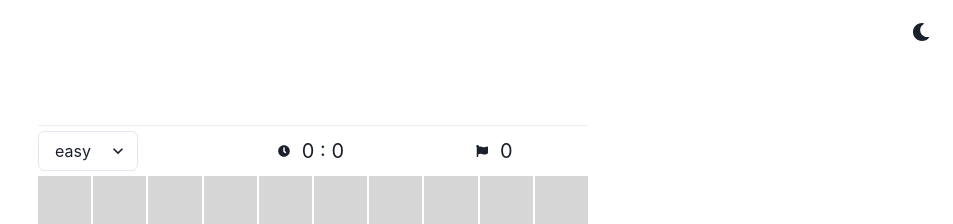
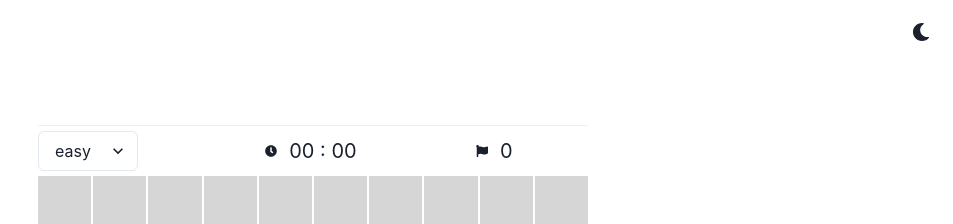
Before and after one commit to choshinyoung/minigames, a React (Create React App) app: page /MineSweeper in a window 1280 px wide. Shown: the top 224 px of the page, without its empty margins (327-1280 px from the left). Built offline with nearby package versions, Linux system fonts and the light colour scheme.

Commit message:
delete duplicated code

```diff
--- a/src/components/Clock.tsx
+++ b/src/components/Clock.tsx
@@ -10,7 +10,13 @@ export default function Clock() {
     <Center>
       <Icon as={FaClock} p="4px" />
       <Text p={2}>
-        {Math.floor(gamePlayContext.timer / 60)} : {gamePlayContext.timer % 60}
+        {Math.floor(gamePlayContext.timer / 60).toLocaleString("ko-KR", {
+          minimumIntegerDigits: 2,
+        })}{" "}
+        :{" "}
+        {(gamePlayContext.timer % 60).toLocaleString("ko-KR", {
+          minimumIntegerDigits: 2,
+        })}
       </Text>
     </Center>
   );
--- a/src/minigames/MineSweeper/MineSweeper.tsx
+++ b/src/minigames/MineSweeper/MineSweeper.tsx
@@ -7,7 +7,7 @@ import GameOverPopup from "../../components/GameOverPopup";
 import Header from "../../components/Header";
 import Tile from "./Tile";
 import WinPopup from "../../components/WinPopup";
-import { FaClock, FaFlag } from "react-icons/fa";
+import { FaFlag } from "react-icons/fa";
 import { useWindowSizeValue } from "../../utils";
 import { gameStates } from "../../lib/gameStates";
 import { difficulty } from "../../lib/difficulty";
@@ -263,13 +263,7 @@ export default function MineSweeper() {
         </VStack>
       </Box>
       <WinPopup>
-        <Center>
-          <Icon as={FaClock} p="4px" />
-          <Text p={2}>
-            {Math.floor(gamePlayContext.timer / 60).toLocaleString('ko-KR', { minimumIntegerDigits: 2 })} :{" "}
-            {(gamePlayContext.timer % 60).toLocaleString('ko-KR', { minimumIntegerDigits: 2 })}
-          </Text>
-        </Center>
+        <Clock />
       </WinPopup>
       <GameOverPopup />
     </>
```
